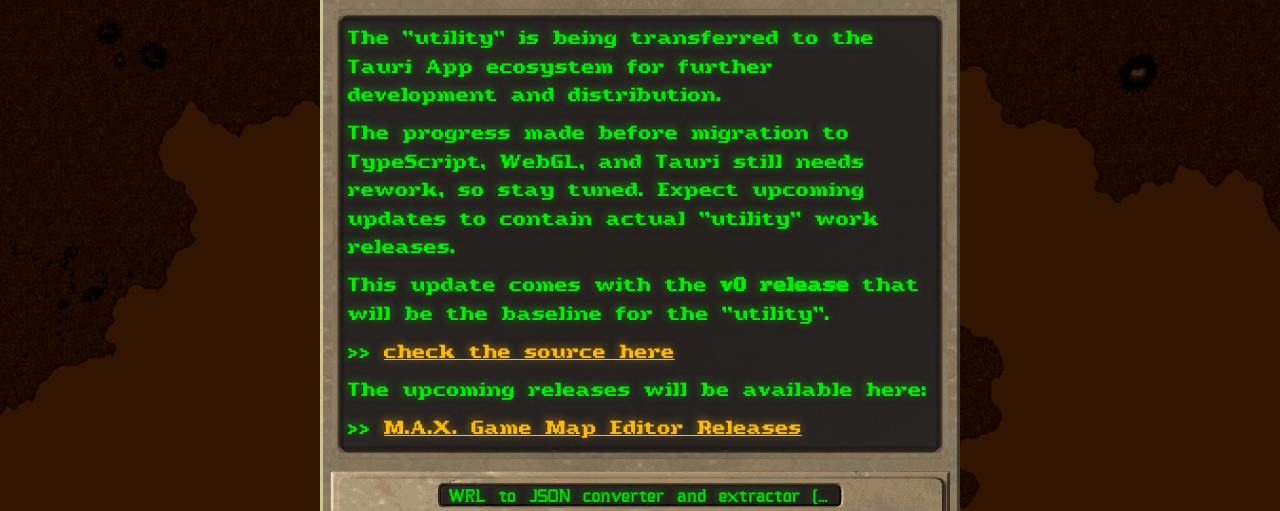
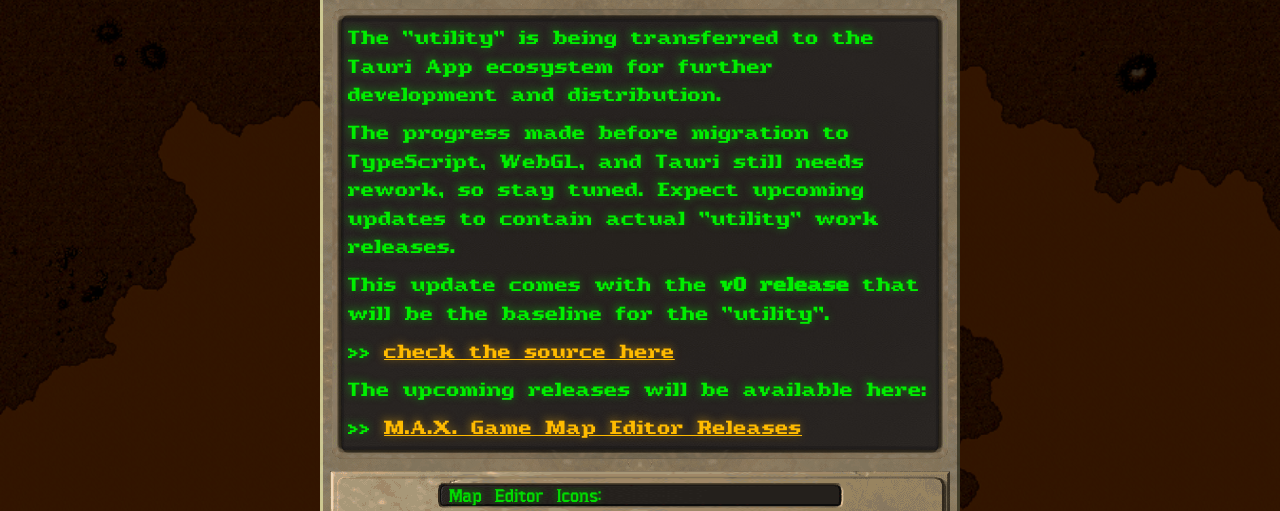
Before and after one commit to suns-echoes/max-game-map-editor, a website built with Vite: page docs/index.html in a window 1280 px wide. Shown: the part 408-919 px from the top of the page. Built offline with nearby package versions, Linux system fonts and the light colour scheme.

Commit message:
Update index.html icons label

```diff
--- a/docs/index.html
+++ b/docs/index.html
@@ -50,7 +50,7 @@
 				</p>
 			</div>
 			<div class="log-bg log-panel">
-				<div class="label" title="">WRL to JSON converter and extractor (v 1.0.0):</div>
+				<div class="label" title="">Map Editor Icons:</div>
 				<div class="grid grid-2c">
 					<div><img class="log-screenshot" src="images/screens/icon_2024_09_24_v1.png" data-preview="true" title="Map Editor Icon" /></div>
 					<div><img class="log-screenshot" src="images/screens/icon_2024_09_24_v0.png" data-preview="true" title="Map Editor Icon" /></div>
```
